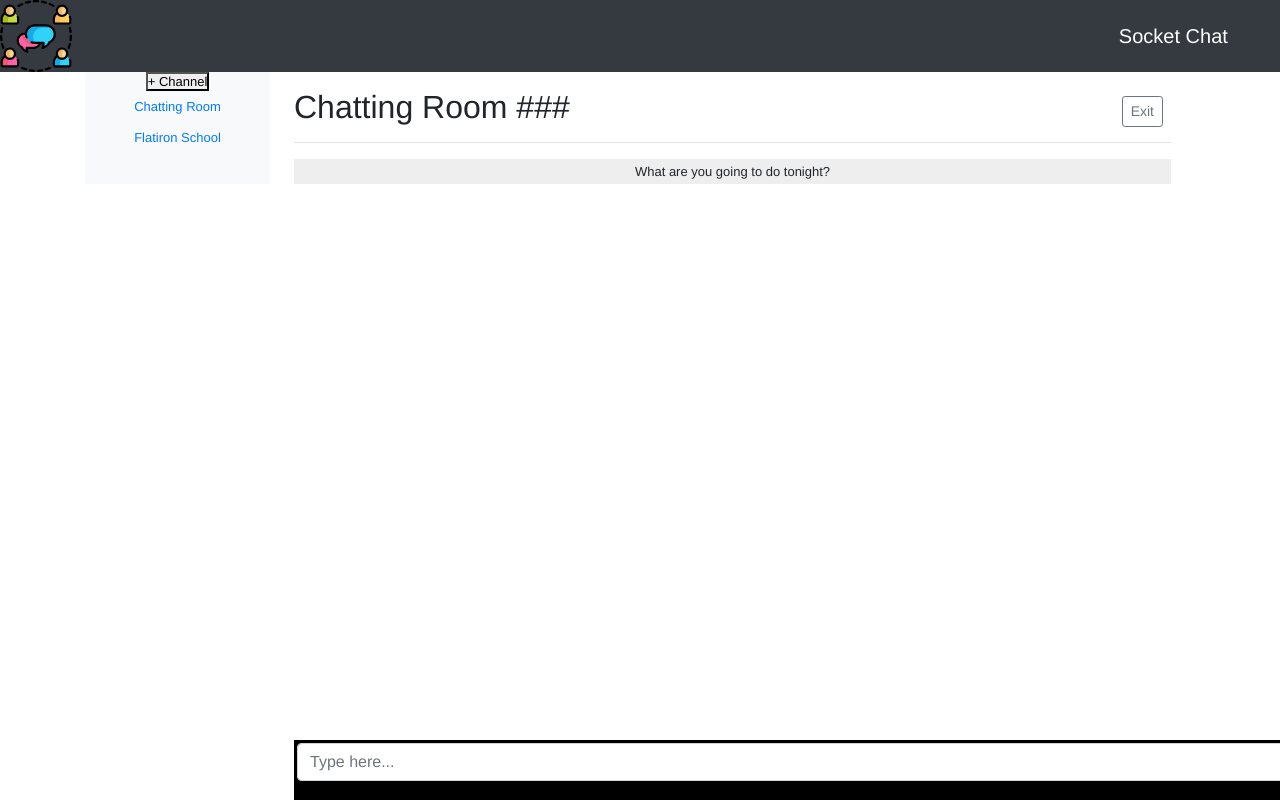
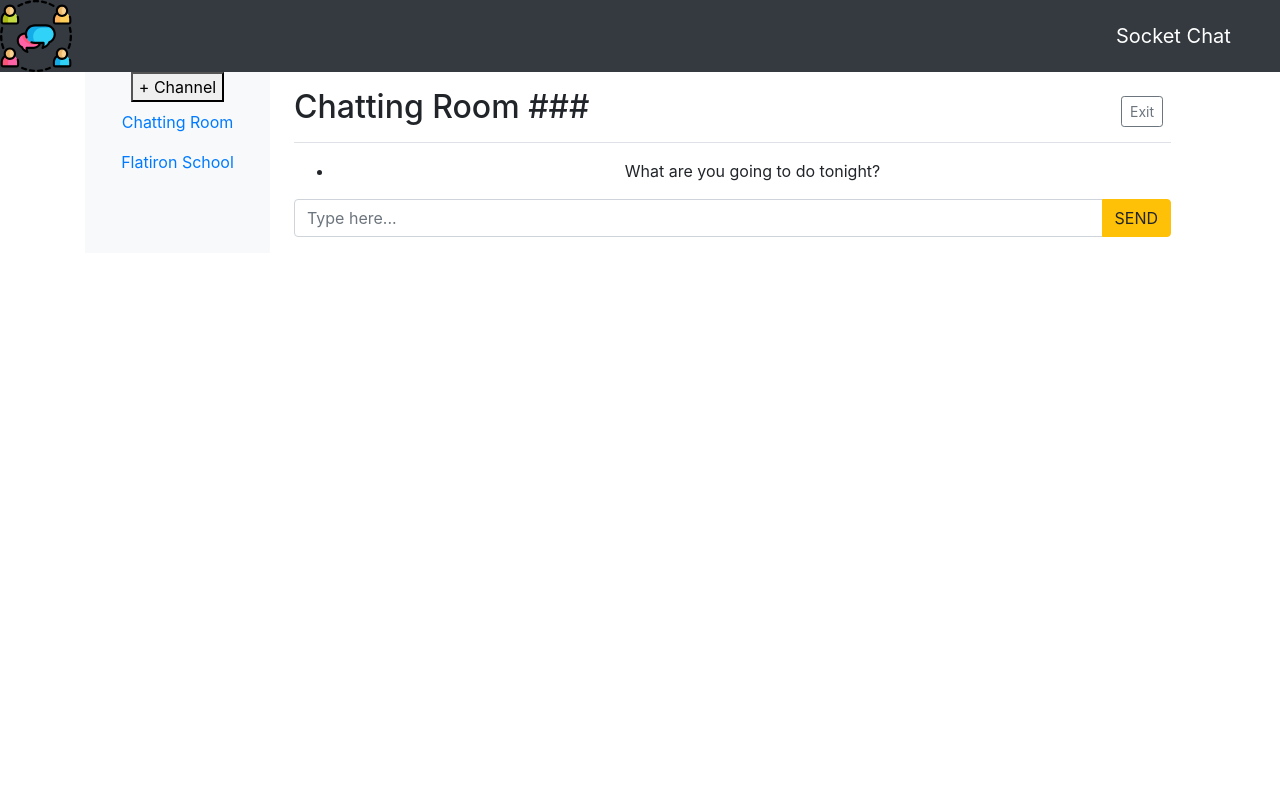
Before and after one commit to ching-wang/socket-chat, a Flask app: page /main in a window 1280 px wide. Run offline with Flask 2, Linux system fonts and the light colour scheme; some libraries are stand-ins or nearby versions.

```diff
--- a/assets/main.scss
+++ b/assets/main.scss
@@ -1,45 +1,45 @@
-* {
-  margin: 0;
-  padding: 0;
-  box-sizing: border-box;
-}
+// * {
+//   margin: 0;
+//   padding: 0;
+//   box-sizing: border-box;
+// }
 
-body {
-  font: 13px Helvetica, Arial;
-}
+// body {
+//   font: 13px Helvetica, Arial;
+// }
 
-form {
-  background: #000;
-  padding: 3px;
-  position: fixed;
-  bottom: 0;
-  width: 100%;
-}
+// form {
+//   background: #000;
+//   padding: 3px;
+//   position: fixed;
+//   bottom: 0;
+//   width: 100%;
+// }
 
-form input {
-  border: 0;
-  padding: 10px;
-  width: 90%;
-  margin-right: 0.5%;
-}
+// form input {
+//   border: 0;
+//   padding: 10px;
+//   width: 90%;
+//   margin-right: 0.5%;
+// }
 
-form button {
-  width: 9%;
-  background: rgb(130, 224, 255);
-  border: none;
-  padding: 10px;
-}
+// form button {
+//   width: 9%;
+//   background: rgb(130, 224, 255);
+//   border: none;
+//   padding: 10px;
+// }
 
-#messages {
-  list-style-type: none;
-  margin: 0;
-  padding: 0;
-}
+// #messages {
+//   list-style-type: none;
+//   margin: 0;
+//   padding: 0;
+// }
 
-#messages li {
-  padding: 5px 10px;
-}
+// #messages li {
+//   padding: 5px 10px;
+// }
 
-#messages li:nth-child(odd) {
-  background: #eee;
-}
+// #messages li:nth-child(odd) {
+//   background: #eee;
+// }
--- a/static/index.js
+++ b/static/index.js
@@ -1,11 +1,16 @@
 document.addEventListener("DOMContentLoaded", () => {
+
   //Connect to websocket
   var socket = io.connect(
     location.protocol + "//" + document.domain + ":" + location.port
   );
 
   //When connected, show the chatting room.
-  socket.on("connect", (socket) => {
-    console.log("A user conntected!");
+  socket.on("message-from-client", (msg) => {
+    console.log(msg);
+  });
+
+  socket.emit("message-from-client", {
+    greeting: "Hello from Client",
   });
 });
--- a/static/main.css
+++ b/static/main.css
@@ -1,47 +1,3 @@
-* {
-  margin: 0;
-  padding: 0;
-  box-sizing: border-box;
-}
 
-body {
-  font: 13px Helvetica, Arial;
-}
-
-form {
-  background: #000;
-  padding: 3px;
-  position: fixed;
-  bottom: 0;
-  width: 100%;
-}
-
-form input {
-  border: 0;
-  padding: 10px;
-  width: 90%;
-  margin-right: 0.5%;
-}
-
-form button {
-  width: 9%;
-  background: #82e0ff;
-  border: none;
-  padding: 10px;
-}
-
-#messages {
-  list-style-type: none;
-  margin: 0;
-  padding: 0;
-}
-
-#messages li {
-  padding: 5px 10px;
-}
-
-#messages li:nth-child(odd) {
-  background: #eee;
-}
 
 /*# sourceMappingURL=main.css.map */
--- a/templates/layout.html
+++ b/templates/layout.html
@@ -41,7 +41,6 @@
   </nav>
   <body class="text-center">
     <div class="container">
-
       {% block body %} {% endblock %}
     </div>
   </body>
```
Also changed, not shown: 1 other file.
